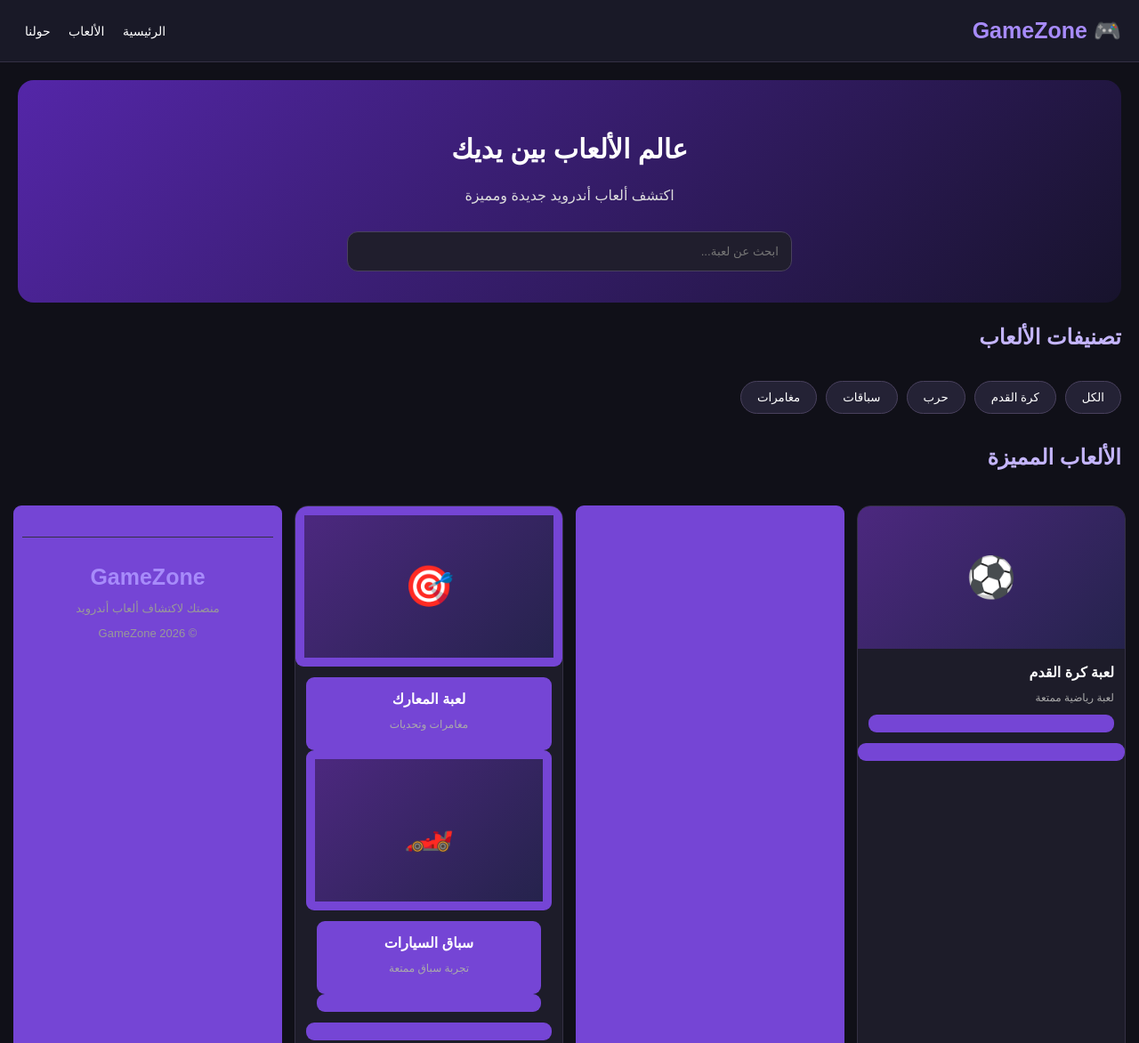
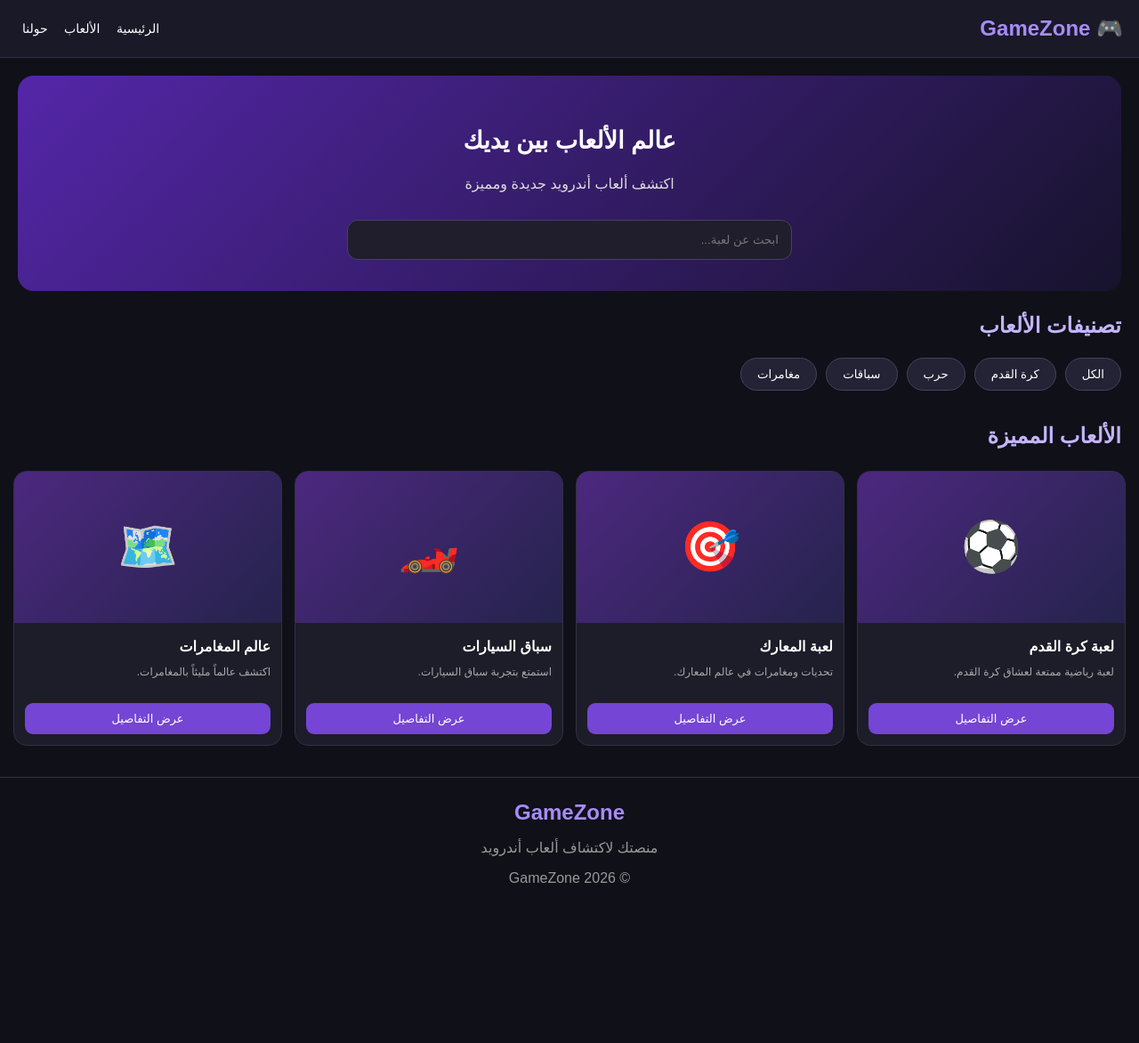
Before and after one commit to ABD743/GameZone-story, a plain HTML site: page index.html in a window 1280 px wide. Shown: the top 1172 px of the page at 89% size. After the commit the page ends 1037 px from the top, so only its background shows below. Drawn offline with Linux system fonts and the light colour scheme.

Commit message:
Refactor HTML and CSS for improved structure

```diff
--- a/index.html
+++ b/index.html
@@ -5,104 +5,176 @@
 <meta charset="UTF-8">
 <meta name="viewport" content="width=device-width, initial-scale=1.0">
 <title>GameZone | متجر الألعاب</title>
+
 <style>
-*{box-sizing:border-box}
-body{
- margin:0;
- background:#101018;
- color:white;
- font-family:Arial,sans-serif;
+* {
+ box-sizing: border-box;
 }
-header{
- background:#191927;
- padding:20px;
- border-bottom:1px solid #343044;
- display:flex;
- justify-content:space-between;
- align-items:center;
+
+body {
+ margin: 0;
+ background: #101018;
+ color: white;
+ font-family: Arial, sans-serif;
 }
-.logo{font-size:25px;font-weight:bold;color:#a78bfa}
-nav a{color:white;text-decoration:none;margin:8px;font-size:14px}
-.hero{
- margin:20px;
- padding:35px 20px;
- border-radius:18px;
- background:linear-gradient(135deg,#5426a8,#17132c);
- text-align:center;
+
+header {
+ background: #191927;
+ padding: 18px;
+ border-bottom: 1px solid #343044;
+ display: flex;
+ justify-content: space-between;
+ align-items: center;
+ flex-wrap: wrap;
+ gap: 12px;
 }
-.hero h1{font-size:30px}
-.hero p{color:#ddd}
-.search{
- width:90%;
- max-width:500px;
- padding:14px;
- border:1px solid #49415d;
- border-radius:12px;
- background:#201e2d;
- color:white;
- margin-top:15px;
+
+.logo {
+ font-size: 24px;
+ font-weight: bold;
+ color: #a78bfa;
 }
-h2{margin:25px 20px;color:#c4b5fd}
-.categories{
- display:flex;
- gap:10px;
- overflow-x:auto;
- padding:10px 20px;
+
+nav a {
+ color: white;
+ text-decoration: none;
+ margin: 7px;
+ font-size: 14px;
 }
-.categories button{
- background:#242235;
- color:white;
- border:1px solid #49415d;
- border-radius:20px;
- padding:10px 18px;
- white-space:nowrap;
+
+.hero {
+ margin: 20px;
+ padding: 35px 15px;
+ border-radius: 18px;
+ background: linear-gradient(135deg,#5426a8,#17132c);
+ text-align: center;
 }
-.games{
- display:grid;
- grid-template-columns:repeat(2,minmax(0,1fr));
- gap:14px;
- padding:15px;
+
+.hero h1 {
+ font-size: 27px;
 }
-.card{
- background:#1d1c29;
- border:1px solid #343044;
- border-radius:15px;
- overflow:hidden;
+
+.hero p {
+ color: #ddd;
 }
-.cover{
- height:110px;
- display:flex;
- align-items:center;
- justify-content:center;
- font-size:45px;
- background:linear-gradient(135deg,#4c287f,#25234c);
+
+.search {
+ width: 90%;
+ max-width: 500px;
+ padding: 14px;
+ border: 1px solid #49415d;
+ border-radius: 12px;
+ background: #201e2d;
+ color: white;
+ margin-top: 15px;
 }
-.info{padding:12px}
-.info h3{margin:5px 0;font-size:16px}
-.info p{font-size:12px;color:#aaa}
-.download{
- display:block;
- text-align:center;
- background:#7545d5;
- color:white;
- padding:10px;
- border-radius:9px;
- text-decoration:none;
- font-size:13px;
+
+h2 {
+ margin: 25px 20px 10px;
+ color: #c4b5fd;
 }
-footer{
- text-align:center;
- padding:30px;
- color:#999;
- border-top:1px solid #343044;
- margin-top:25px;
+
+.categories {
+ display: flex;
+ gap: 10px;
+ overflow-x: auto;
+ padding: 12px 20px;
 }
-@media(min-width:700px){
- .games{grid-template-columns:repeat(4,1fr)}
- .cover{height:160px}
+
+.categories button {
+ background: #242235;
+ color: white;
+ border: 1px solid #49415d;
+ border-radius: 20px;
+ padding: 10px 18px;
+ white-space: nowrap;
+ cursor: pointer;
+}
+
+.categories button:hover {
+ background: #7545d5;
+}
+
+.games {
+ display: grid;
+ grid-template-columns: repeat(2,minmax(0,1fr));
+ gap: 14px;
+ padding: 15px;
+}
+
+.card {
+ background: #1d1c29;
+ border: 1px solid #343044;
+ border-radius: 15px;
+ overflow: hidden;
+ min-width: 0;
+}
+
+.cover {
+ height: 125px;
+ display: flex;
+ align-items: center;
+ justify-content: center;
+ font-size: 55px;
+ background: linear-gradient(135deg,#4c287f,#25234c);
+}
+
+.info {
+ padding: 12px;
+}
+
+.info h3 {
+ margin: 5px 0;
+ font-size: 16px;
+}
+
+.info p {
+ font-size: 12px;
+ color: #aaa;
+ min-height: 30px;
+}
+
+.download {
+ display: block;
+ text-align: center;
+ background: #7545d5;
+ color: white;
+ padding: 10px;
+ border-radius: 9px;
+ text-decoration: none;
+ font-size: 13px;
+}
+
+.download:hover {
+ background: #9365ef;
+}
+
+.empty {
+ display: none;
+ text-align: center;
+ color: #aaa;
+ padding: 25px;
+}
+
+footer {
+ text-align: center;
+ padding: 25px;
+ color: #999;
+ border-top: 1px solid #343044;
+ margin-top: 20px;
+}
+
+@media(min-width:700px) {
+ .games {
+  grid-template-columns: repeat(4,1fr);
+ }
+ .cover {
+  height: 170px;
+ }
 }
 </style>
 </head>
+
 <body>
 
 <header>
@@ -123,6 +195,7 @@ footer{
 </section>
 
 <h2>تصنيفات الألعاب</h2>
+
 <div class="categories">
  <button onclick="filterCategory('all')">الكل</button>
  <button onclick="filterCategory('كرة قدم')">كرة القدم</button>
@@ -132,15 +205,15 @@ footer{
 </div>
 
 <h2 id="games">الألعاب المميزة</h2>
+
 <div class="games" id="gameList">
 
  <div class="card" data-category="كرة قدم">
   <div class="cover">⚽</div>
   <div class="info">
    <h3>لعبة كرة القدم</h3>
-   <p>لعبة رياضية ممتعة</p>
-   <a class="download" href=game.html?id=1>
-
+   <p>لعبة رياضية ممتعة لعشاق كرة القدم.</p>
+   <a class="download" href="game.html?id=1">عرض التفاصيل</a>
   </div>
  </div>
 
@@ -148,19 +221,17 @@ footer{
   <div class="cover">🎯</div>
   <div class="info">
    <h3>لعبة المعارك</h3>
-   <p>مغامرات وتحديات</p>
-   <a class="download" href="game.html?id=2>
-
-    </div>
+   <p>تحديات ومغامرات في عالم المعارك.</p>
+   <a class="download" href="game.html?id=2">عرض التفاصيل</a>
+  </div>
  </div>
 
  <div class="card" data-category="سباق">
   <div class="cover">🏎️</div>
   <div class="info">
    <h3>سباق السيارات</h3>
-   <p>تجربة سباق ممتعة</p>
-   <a class="download" href=game.html?id=3>
-
+   <p>استمتع بتجربة سباق السيارات.</p>
+   <a class="download" href="game.html?id=3">عرض التفاصيل</a>
   </div>
  </div>
 
@@ -168,34 +239,55 @@ footer{
   <div class="cover">🗺️</div>
   <div class="info">
    <h3>عالم المغامرات</h3>
-   <p>اكتشف عالماً جديداً</p>
-   <a class="download" href=game.html?id=4>
-
+   <p>اكتشف عالماً مليئاً بالمغامرات.</p>
+   <a class="download" href="game.html?id=4">عرض التفاصيل</a>
   </div>
  </div>
 
 </div>
 
+<div class="empty" id="empty">
+ لا توجد ألعاب مطابقة للبحث.
+</div>
+
 <footer id="about">
  <div class="logo">GameZone</div>
  <p>منصتك لاكتشاف ألعاب أندرويد</p>
-<p>© 2026 GameZone</p>
+ <p>© 2026 GameZone</p>
 </footer>
 
 <script>
-function filterGames(){
- const q=document.getElementById('search').value.toLowerCase();
- document.querySelectorAll('.card').forEach(card=>{
-  card.style.display=card.innerText.toLowerCase().includes(q)?'block':'none';
+function filterGames() {
+ const q = document.getElementById('search').value.toLowerCase();
+
+ document.querySelectorAll('.card').forEach(card => {
+  card.style.display =
+   card.innerText.toLowerCase().includes(q) ? '' : 'none';
  });
+
+ checkEmpty();
 }
-function filterCategory(category){
- document.querySelectorAll('.card').forEach(card=>{
-  card.style.display=(category==='all'||card.dataset.category===category)?'block':'none';
+
+function filterCategory(category) {
+ document.getElementById('search').value = '';
+
+ document.querySelectorAll('.card').forEach(card => {
+  card.style.display =
+   (category === 'all' || card.dataset.category === category)
+   ? '' : 'none';
  });
- document.getElementById('search').value='';
+
+ checkEmpty();
+}
+
+function checkEmpty() {
+ const cards = [...document.querySelectorAll('.card')];
+ const visible = cards.some(card => card.style.display !== 'none');
+
+ document.getElementById('empty').style.display =
+  visible ? 'none' : 'block';
 }
 </script>
 
 </body>
-  </html>
+</html>
```
